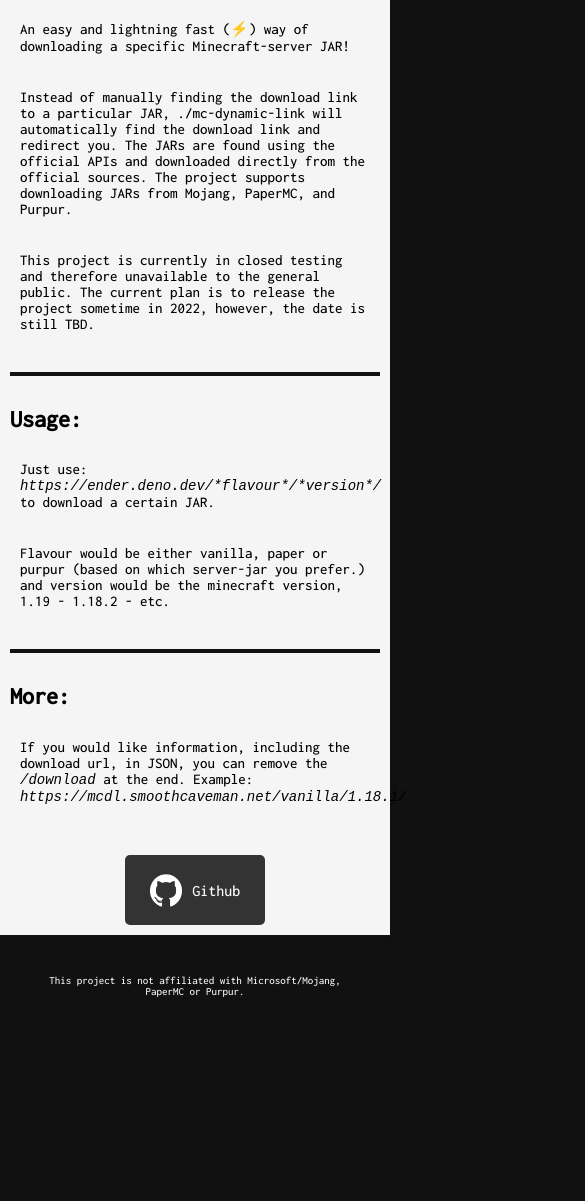
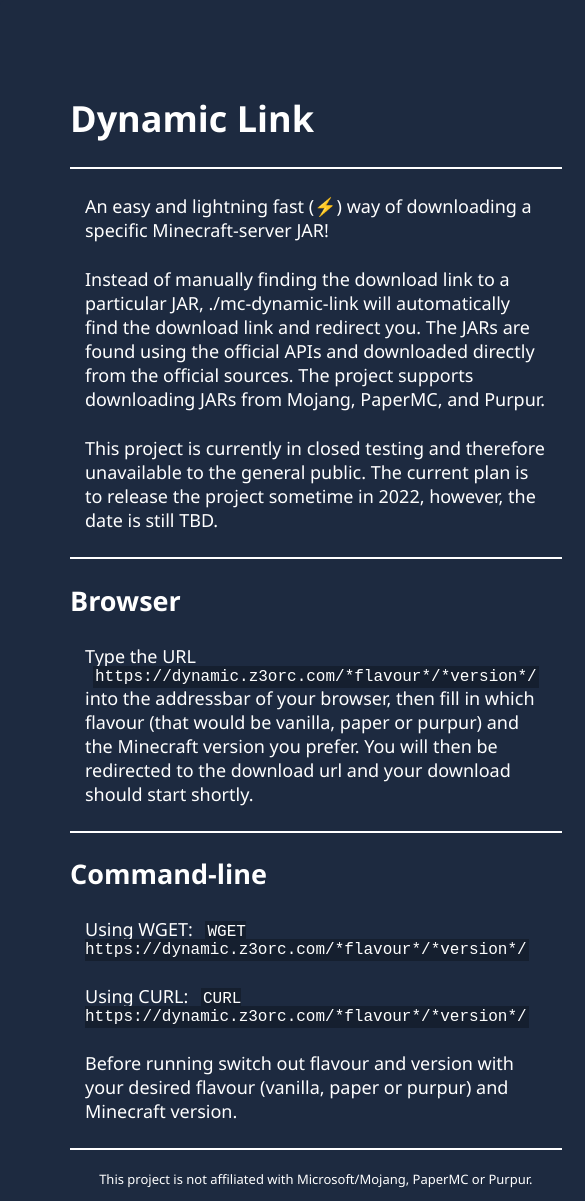
Before and after one commit to z3orc/dynamic-link, a plain HTML site: page public/index.html in a window 390 px wide. Shown: the top 1201 px of the page, 585 px wide, since content can reach past the window. Before the commit the page ends 1007 px from the top, so only its background shows below. Drawn offline with Linux system fonts and the light colour scheme.

Commit message:
New webpage design

```diff
--- a/public/index.html
+++ b/public/index.html
@@ -1,20 +1,16 @@
-<!DOCTYPE html>
 <html lang="en">
     <head>
         <meta charset="UTF-8" />
         <meta http-equiv="X-UA-Compatible" content="IE=edge" />
         <meta name="viewport" content="width=device-width, initial-scale=1.0" />
-        <link rel="stylesheet" href="./stilark.css" />
+        <link rel="stylesheet" href="stilark.css" />
         <link rel="preconnect" href="https://fonts.gstatic.com" />
         <link href="https://fonts.googleapis.com/css2?family=Inconsolata:wght@500&display=swap" rel="stylesheet" />
         <link href="https://fonts.googleapis.com/css2?family=Montserrat&display=swap" rel="stylesheet" />
-        <link href="https://fonts.googleapis.com/css2?family=Outfit&display=swap" rel="stylesheet" />
-        <link href="https://fonts.googleapis.com/css2?family=IBM+Plex+Mono&display=swap" rel="stylesheet" />
-        <title>./mcdu</title>
+        <title>Dynamic Link</title>
     </head>
-
     <body>
-        <div class="box">
+        <main>
             <h1>Dynamic Link</h1>
             <hr />
             <p>An easy and lightning fast (⚡) way of downloading a specific Minecraft-server JAR!</p>
@@ -31,34 +27,46 @@
 
             <hr />
 
+            <h2>Browser</h2>
+
+            <p>
+                Type the URL <code>https://dynamic.z3orc.com/*flavour*/*version*/</code> into the addressbar of your browser, then fill in which flavour (that
+                would be vanilla, paper or purpur) and the Minecraft version you prefer. You will then be redirected to the download url and your download
+                should start shortly.
+            </p>
+
+            <hr />
+
+            <h2>Command-line</h2>
+
+            <p>Using WGET: <code>WGET https://dynamic.z3orc.com/*flavour*/*version*/</code></p>
+            <p>Using CURL: <code>CURL https://dynamic.z3orc.com/*flavour*/*version*/</code></p>
+
+            <p>Before running switch out flavour and version with your desired flavour (vanilla, paper or purpur) and Minecraft version.</p>
+
+            <!--
             <h2>Usage:</h2>
-            <p>Just use: <code>https://ender.deno.dev/*flavour*/*version*/</code> to download a certain JAR.</p>
+            <p>
+                Just use:
+
+                <code>" https://dynamic.z3orc.com/*flavour*/*version*/ "</code>
+
+                to download a certain JAR.
+            </p>
             <p>
                 Flavour would be either vanilla, paper or purpur (based on which server-jar you prefer.) and version would be the minecraft version, 1.19 -
                 1.18.2 - etc.
             </p>
-
             <hr />
-
-            <h2>More:</h2>
             <p>
                 If you would like information, including the download url, in JSON, you can remove the <code>/download</code> at the end. Example:
                 <code>https://mcdl.smoothcaveman.net/vanilla/1.18.1/</code>
+            </p> -->
+            <hr />
+            <p class="notice">
+                This project is not affiliated with Microsoft/Mojang, PaperMC or Purpur. <br />
+                <!-- Contact: mcdl@smoothcaveman.net -->
             </p>
-            <div class="button" onclick="redirectToGithub()">
-                <img id="github" src="../images/GitHub-Mark-Light-120px-plus.png" alt="Github" />
-                Github
-            </div>
-        </div>
-
-        <p class="notice">
-            This project is not affiliated with Microsoft/Mojang, PaperMC or Purpur. <br />
-            <!-- Contact: mcdl@smoothcaveman.net -->
-        </p>
-        <script>
-            function redirectToGithub() {
-                window.location.href = "https://github.com/z3orc/mc-dynamic-url";
-            }
-        </script>
+        </main>
     </body>
 </html>
--- a/public/stilark.css
+++ b/public/stilark.css
@@ -1,123 +1,39 @@
 body {
     display: flex;
-    flex-direction: column;
-    height: 100vh;
-    font-family: "Inconsolata", monospace;
-    background-color: #f0f0f2;
-    margin: 20px;
-    justify-content: center;
-    align-items: center;
-    overflow: visible;
+    margin: 0;
+    font-family: Segoe UI, monospace;
+    background-color: #1d2a40;
 }
 
-h1 {
-    font-size: 40px;
-    margin-bottom: 0px;
-    font-family: "Inconsolata";
+main {
+    width: 1100px;
+    margin: auto;
+    padding: 70px;
+    background-color: #1d2a40;
+    color: #fff;
+    font-size: large;
+    /* box-shadow: 0 0 20px #7de2d1; */
+    border-radius: 5px;
+}
+
+p {
+    margin: 25px 15px 25px 15px;
 }
 
 hr {
-    border: #111111 solid 2px;
-    margin-top: 30px;
-    margin-bottom: 30px;
+    border: #fff solid 1px;
 }
 
 code {
-    font-family: monospace;
-    font-size: 14px;
-    font-style: italic;
-}
-
-#github {
-    width: 25%;
-    margin-right: 10px;
-}
-
-.button {
-    display: flex;
-    justify-content: center;
-    align-items: center;
-    width: 130px;
-    height: 60px;
-    background-color: #333;
-    color: white;
-    border-radius: 5px;
-    margin: auto;
-    margin-top: 40px;
-    padding: 5px;
-}
-
-.button:hover {
-    background-color: hsl(0, 0%, 25%);
-    cursor: pointer;
-}
-
-.button:active {
-    background-color: hsl(0, 0%, 30%);
-}
-
-.box {
-    overflow: visible;
-    background-color: #fdfdff;
-    box-shadow: 2px 3px 7px 2px rgb(0 0 0 / 2%);
-    padding: 75px;
-    width: 800px;
-    border-radius: 10px;
-    margin: 20px;
-}
-
-.box p {
-    font-size: 17px;
+    background-color: #151f2f;
+    padding: 2px;
+    margin: 8px;
 }
 
 .notice {
     text-align: center;
-    color: #111111;
+    color: #fff;
     font-size: small;
     padding: 10px;
     margin: 10px;
 }
-
-@media only screen and (max-width: 850px) {
-    .box {
-        background-color: whitesmoke;
-        padding: 50px;
-        width: 90%;
-        height: auto;
-        border-radius: 0px;
-    }
-}
-
-@media only screen and (max-width: 600px) {
-    body {
-        display: flex;
-        flex-direction: column;
-        height: 100vh;
-        font-family: "Inconsolata", monospace;
-        background-color: #111111;
-        margin: 10px;
-        justify-content: center;
-        align-items: center;
-    }
-
-    .box {
-        background-color: whitesmoke;
-        padding: 10px;
-        width: 100%;
-        height: auto;
-        border-radius: 0px;
-    }
-
-    .box p {
-        font-size: 15px;
-        padding: 10px;
-    }
-
-    .notice {
-        text-align: center;
-        color: whitesmoke;
-        padding: 10px;
-        margin: 10px;
-        font-size: 11px;
-    }
-}
```
